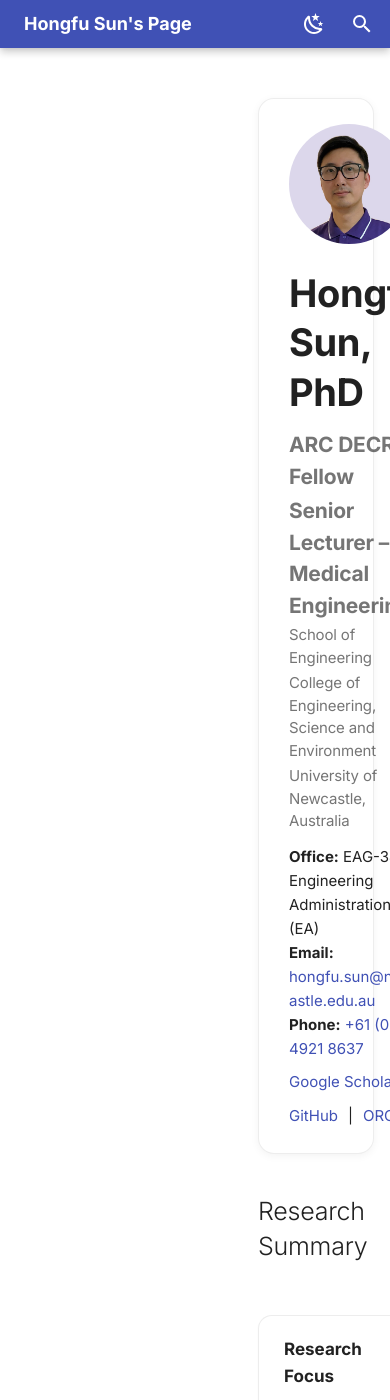
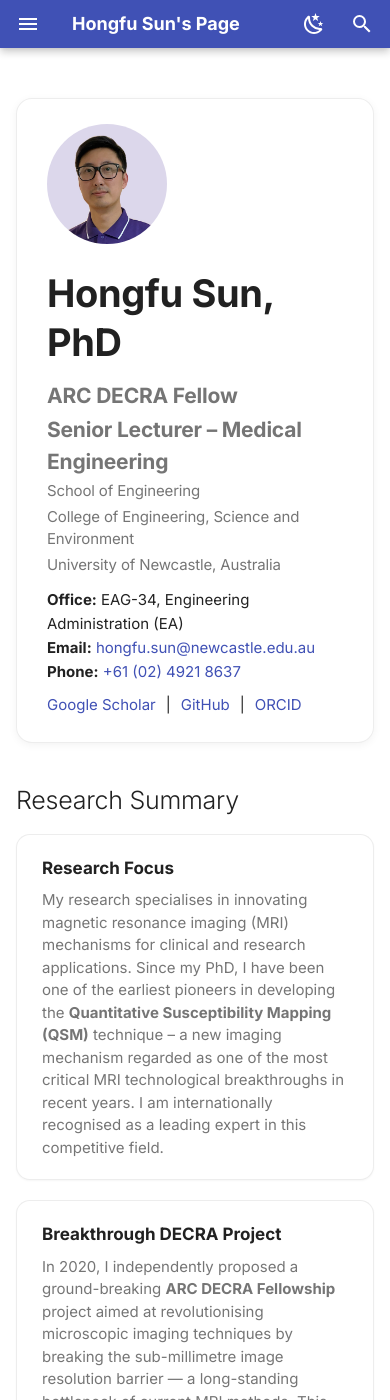
Before and after one commit to sunhongfu/sunhongfu.github.io, an MkDocs documentation site: the page built from docs/index.md, in a window 390 px wide and 1400 px high. Built offline with MkDocs 1.6.1 and Material for MkDocs 9.7.7, drawn with Linux system fonts in a browser that asks for light colours.

Commit message:
Revert "Keep left nav sidebar always visible on narrow screens"
This reverts commit ebfc0b66b287f5ab2ab29231408b919a4925c0a1.

```diff
--- a/docs/assets/extra.css
+++ b/docs/assets/extra.css
@@ -1,29 +1,3 @@
-/* ===== Always-visible left sidebar ===== */
-/* Material hides the nav sidebar below 76.25em and uses a hamburger drawer.
-   Override that so it stays pinned at all widths. */
-@media screen and (max-width: 76.24em) {
-  /* Keep sidebar visible instead of off-screen */
-  .md-sidebar--primary {
-    transform: translateX(0) !important;
-    visibility: visible !important;
-  }
-
-  /* Push content right so it doesn't sit under the fixed sidebar */
-  .md-main {
-    margin-left: 12.1rem;
-  }
-
-  /* Hamburger toggle is no longer needed */
-  label[for="__drawer"] {
-    display: none !important;
-  }
-
-  /* Suppress the dark overlay that appears when the drawer opens */
-  .md-overlay {
-    display: none !important;
-  }
-}
-
 /* ===== Navigation (left sidebar) ===== */
 /* Hide site name in header on large screens */
 .md-header__title {
```
